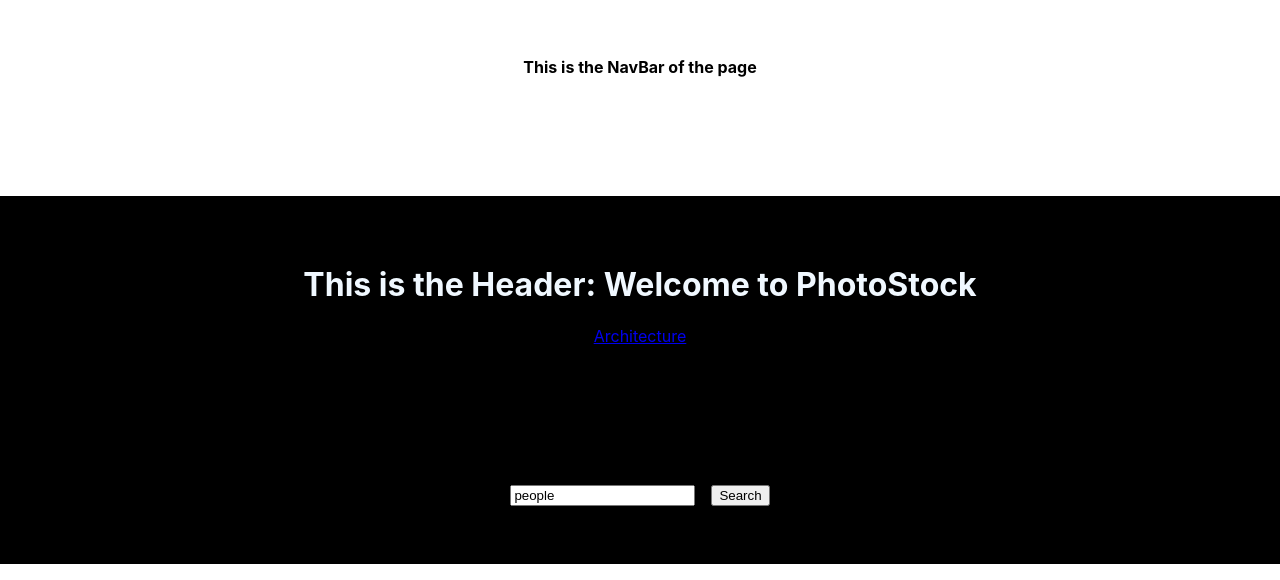
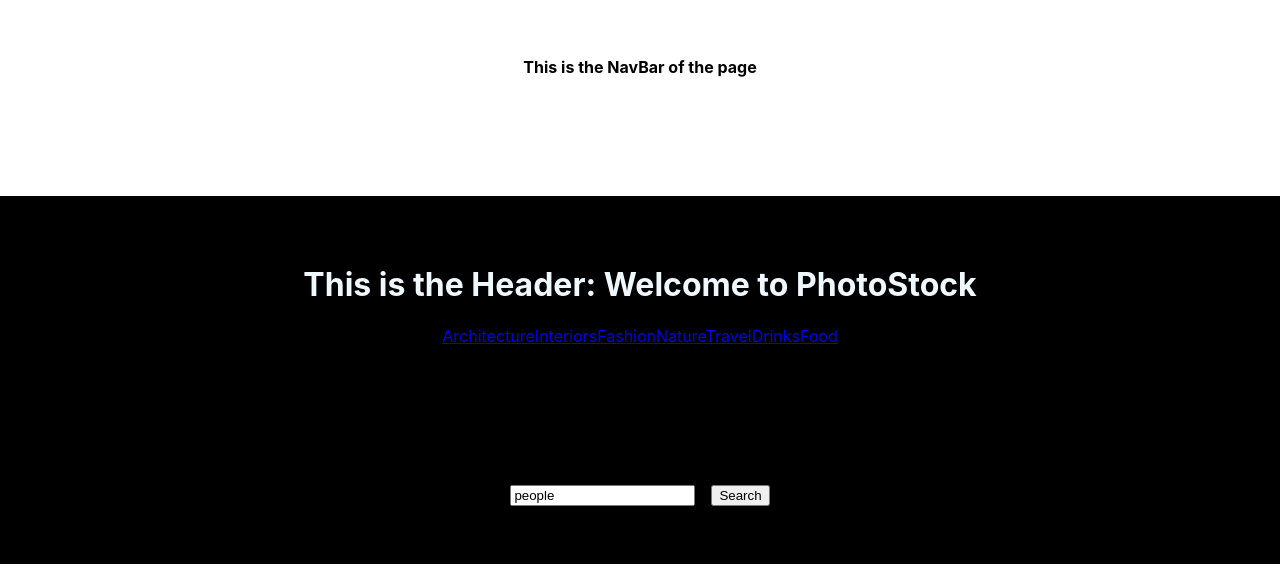
Before and after one commit to KelpiusZ/PhotostockApp, a React (Create React App) app: page / in a window 1280 px wide. Shown: the part 1376-1956 px from the top of the page. Built offline with nearby package versions, Linux system fonts and the light colour scheme; no server answers.

Commit message:
Added a few links for categories and rendered on screen. Needs styling.

```diff
--- a/src/App.js
+++ b/src/App.js
@@ -4,8 +4,17 @@ import Header from './Components/Header';
 import SearchBar from './Components/SearchBar'
 import Main from './Components/Main';
 import NavBar from './Components/NavBar';
-import { Route, Switch } from 'react-router-dom';
-import Architecture from './Components/Architecture';
+import { Link, Redirect, Route, Switch } from 'react-router-dom';
+
+import Architecture from './Components/categories/Architecture';
+import Interiors from './Components/categories/Interiors';
+import Fashion from './Components/categories/Fashion';
+import Nature from './Components/categories/Nature';
+import Travel from './Components/categories/Travel';
+import Drinks from './Components/categories/Drinks';
+import Food from './Components/categories/Food';
+import Home from './Components/categories/Home';
+
 import Photostock from './images/PhotoStock.png'
 
 
@@ -111,7 +120,9 @@ function App() {
     <div className="App">
 
       <div className="new-logo">
-        <img src={Photostock} alt="PhotoStock Logo"/>
+        <Link to="/home">
+          <img src={Photostock} alt="PhotoStock Logo"/>
+        </Link>
       </div>
 
       <div className="app-navBar">
@@ -121,8 +132,16 @@ function App() {
 
 
       <div className="app-header">
+
         <Header changeAction={changeAction}/>
         <Route exact path="/architecture" component={Architecture}/>
+        <Route exact path="/interiors" component={Interiors}/>
+        <Route exact path="/fashion" component={Fashion}/>
+        <Route exact path="/nature" component={Nature}/>
+        <Route exact path="/travel" component={Travel}/>
+        <Route exact path="/drinks" component={Drinks}/>
+        <Route exact path="/food" component={Food}/>
+
       </div>
 
 
@@ -142,6 +161,8 @@ function App() {
         &&
         <div className="app-main">
           <Main images={images}/>
+          {/* <Route exact path="/home" render={() => <Redirect to="/"/> } /> */}
+          <Route exact path="/home" component={Home}/>
         </div>
       }
 
--- a/src/Components/Header.jsx
+++ b/src/Components/Header.jsx
@@ -13,9 +13,36 @@ function Header({ changeAction }) {
             </div>
 
             <div className="navBar-container">
+
             <Link to="/architecture" onClick= {() => {changeAction('architecture')}} >
                 Architecture
             </Link>
+
+            <Link to="/interiors" onClick= {() => {changeAction('interiors')}} >
+                Interiors
+            </Link>
+
+            <Link to="/Fashion" onClick= {() => {changeAction('fashion')}} >
+                Fashion
+            </Link>
+
+            <Link to="/Nature" onClick= {() => {changeAction('nature')}} >
+                Nature
+            </Link>
+
+            <Link to="/Travel" onClick= {() => {changeAction('travel')}} >
+                Travel
+            </Link>
+
+            <Link to="/Drinks" onClick= {() => {changeAction('drinks')}} >
+                Drinks
+            </Link>
+
+            <Link to="/Food" onClick= {() => {changeAction('food')}} >
+                Food
+            </Link>
+
+
             </div>
 
         </div>
```
